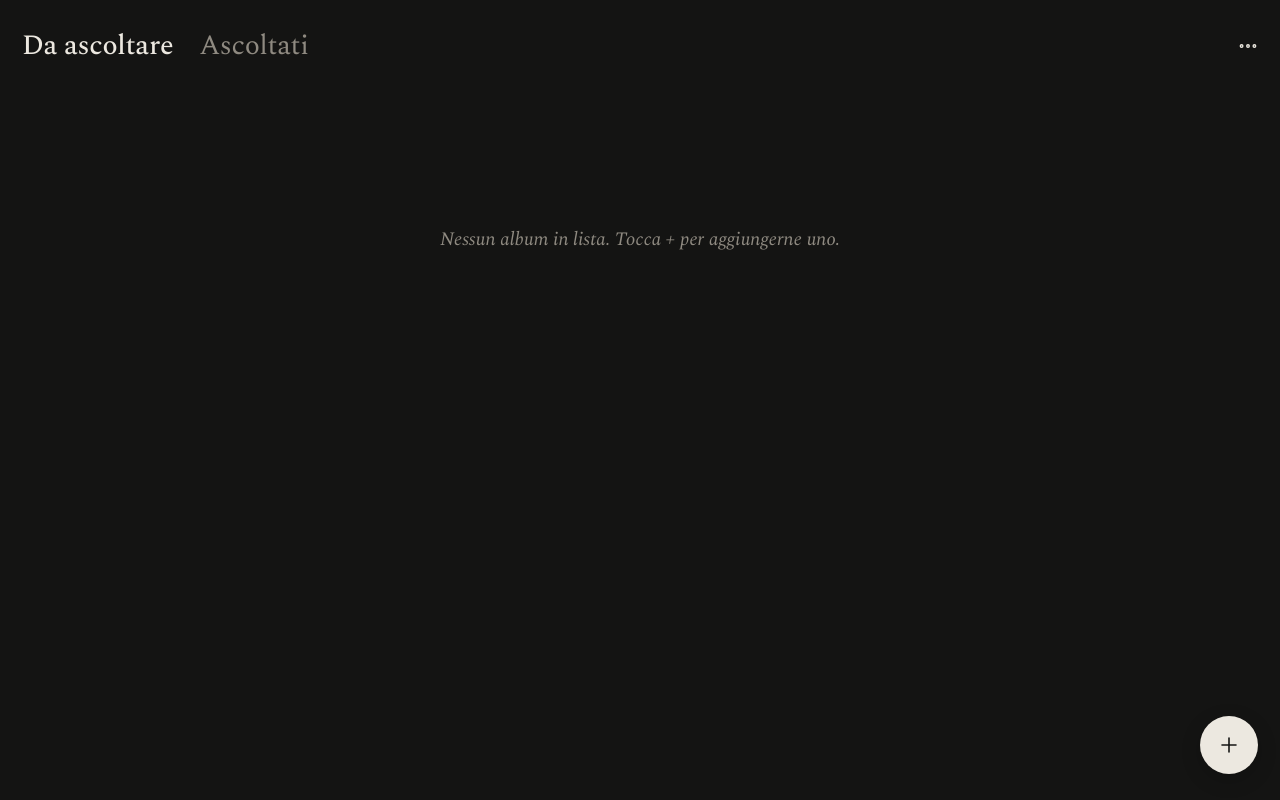
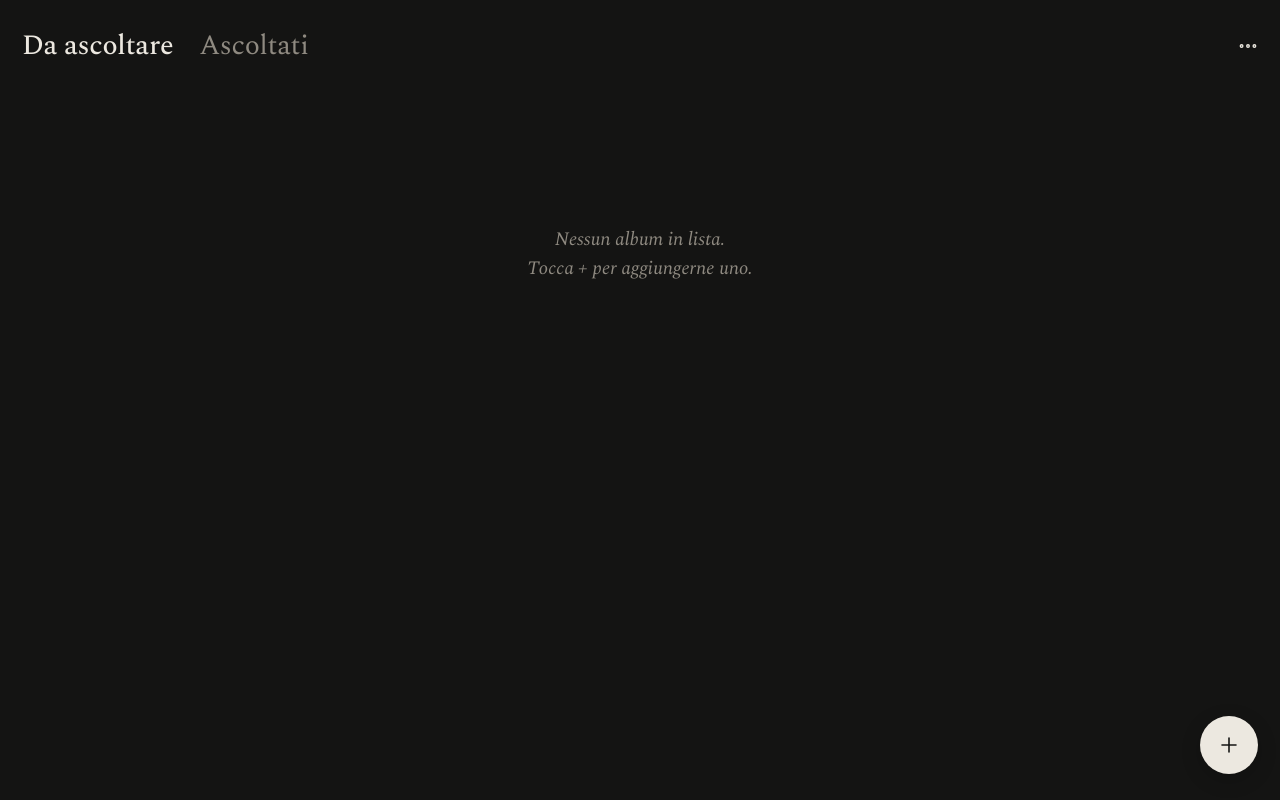
Before and after one commit to dariotronic/ascolti-todo, a website: page www/index.html in a window 1280 px wide. Drawn offline with Linux system fonts and the light colour scheme.

Commit message:
Lista vuota: le due frasi del messaggio su due righe
Co-Authored-By: Claude Opus 5.5 <noreply@anthropic.com>

```diff
--- a/www/app.js
+++ b/www/app.js
@@ -112,7 +112,7 @@ function render() {
   const empty = $('#empty');
   empty.hidden = items.length > 0;
   empty.textContent = tab === 'todo'
-    ? (albums.length ? 'Hai ascoltato tutto. Aggiungi qualcosa di nuovo.' : 'Nessun album in lista. Tocca + per aggiungerne uno.')
+    ? (albums.length ? 'Hai ascoltato tutto.\nAggiungi qualcosa di nuovo.' : 'Nessun album in lista.\nTocca + per aggiungerne uno.')
     : 'Gli album che spunti finiranno qui.';
 }
 
--- a/www/style.css
+++ b/www/style.css
@@ -161,6 +161,7 @@ body::after {
 .empty {
   margin: 18vh var(--pad) 0; text-align: center;
   font: italic 400 19px/1.5 var(--serif); color: var(--muted);
+  white-space: pre-line; /* rispetta gli a capo del testo */
 }
 
 /* Pulsante flottante */
```
